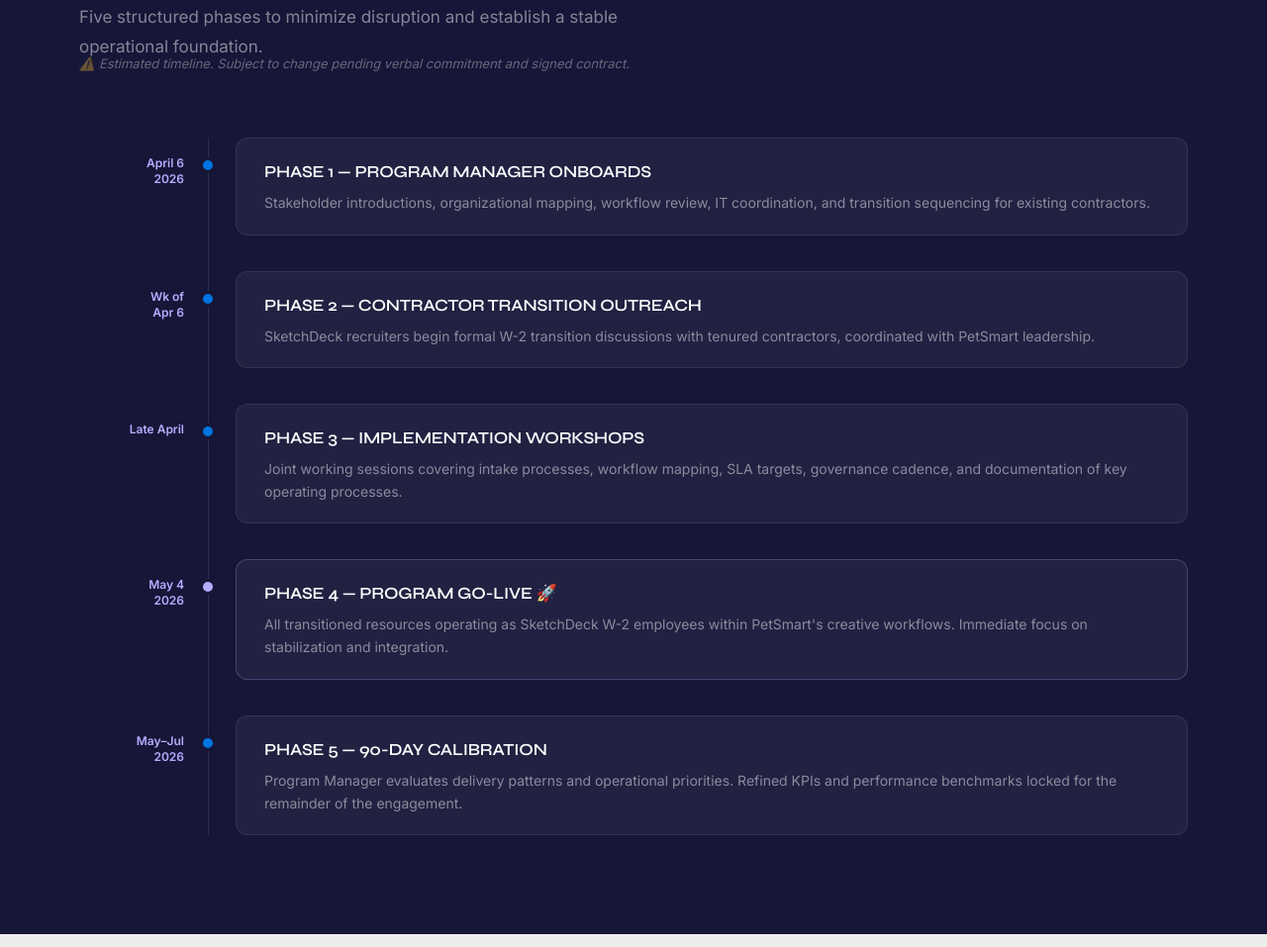
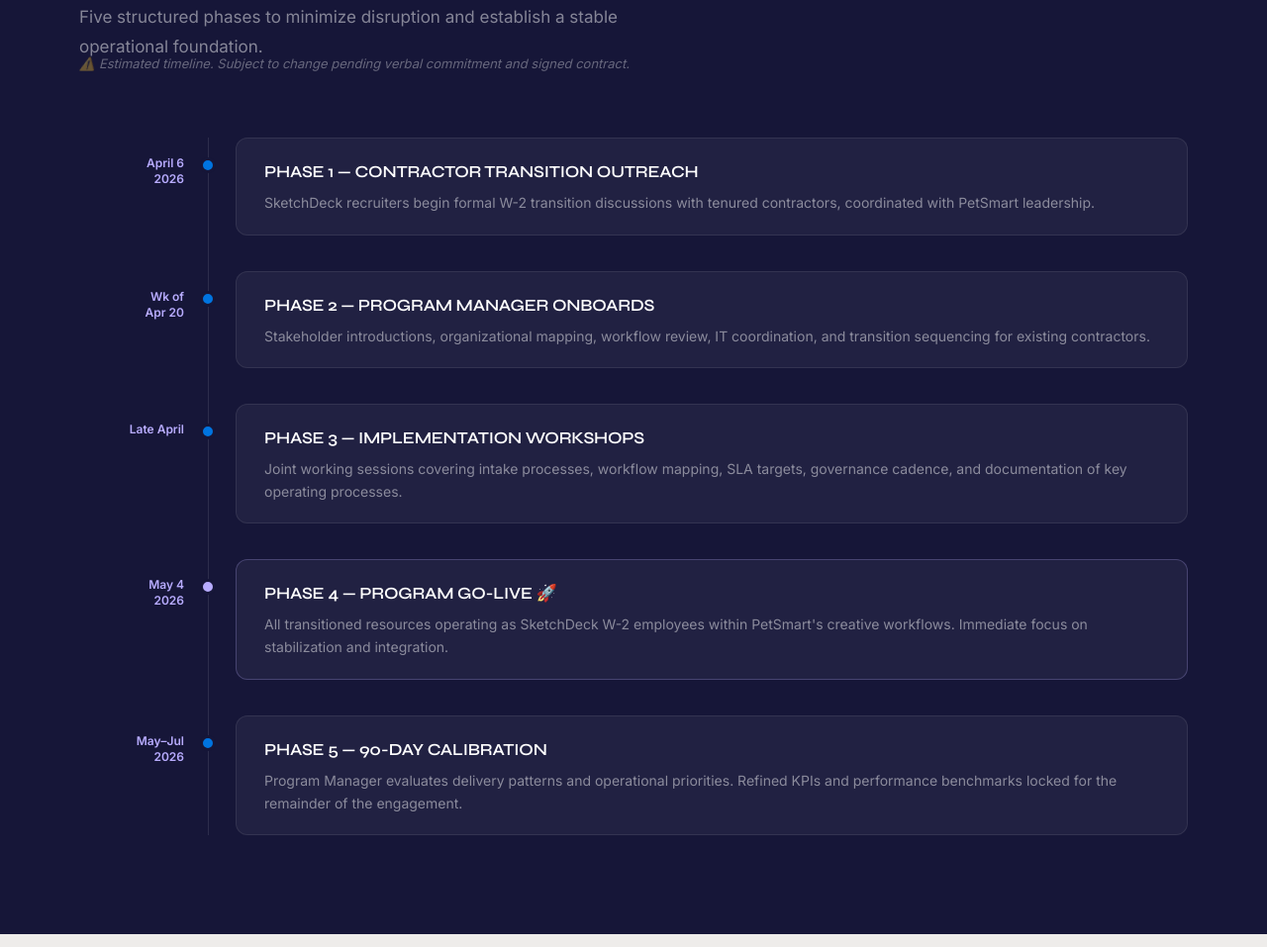
Before and after one commit to jordan-herelle/proposal, a plain HTML site: page index.html in a window 1280 px wide. Shown: the part 3959-4916 px from the top of the page at 99% size. Drawn offline with Linux system fonts and the light colour scheme.

Commit message:
Add files via upload

```diff
--- a/index.html
+++ b/index.html
@@ -324,12 +324,12 @@
     <div class="tl-row">
       <div class="tl-d">April 6<br>2026</div>
       <div class="tl-dot"></div>
-      <div class="tl-c"><h3>Phase 1 — Program Manager Onboards</h3><p>Stakeholder introductions, organizational mapping, workflow review, IT coordination, and transition sequencing for existing contractors.</p></div>
+      <div class="tl-c"><h3>Phase 1 — Contractor Transition Outreach</h3><p>SketchDeck recruiters begin formal W-2 transition discussions with tenured contractors, coordinated with PetSmart leadership.</p></div>
     </div>
     <div class="tl-row">
-      <div class="tl-d">Wk of<br>Apr 6</div>
+      <div class="tl-d">Wk of<br>Apr 20</div>
       <div class="tl-dot"></div>
-      <div class="tl-c"><h3>Phase 2 — Contractor Transition Outreach</h3><p>SketchDeck recruiters begin formal W-2 transition discussions with tenured contractors, coordinated with PetSmart leadership.</p></div>
+      <div class="tl-c"><h3>Phase 2 — Program Manager Onboards</h3><p>Stakeholder introductions, organizational mapping, workflow review, IT coordination, and transition sequencing for existing contractors.</p></div>
     </div>
     <div class="tl-row">
       <div class="tl-d">Late April</div>
```
